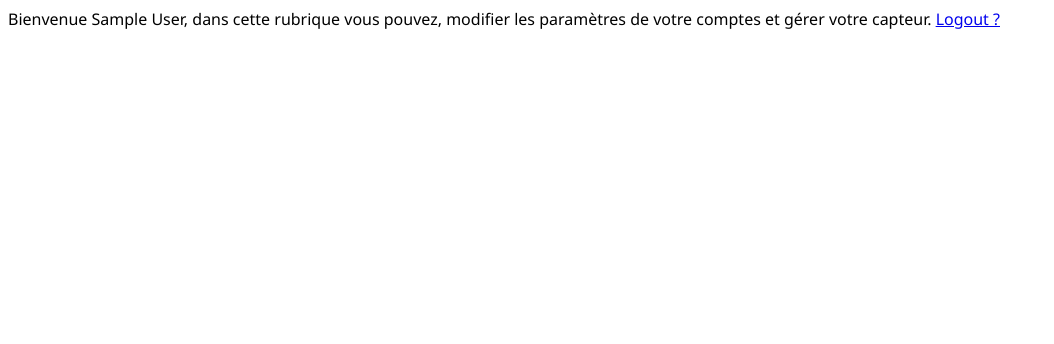
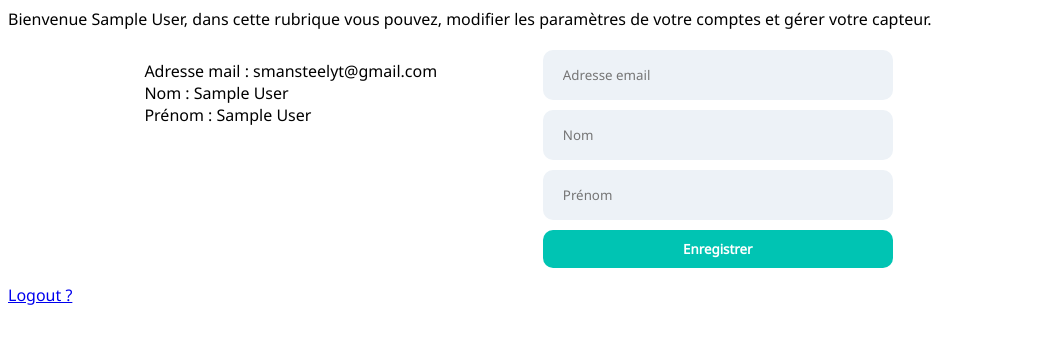
Before and after one commit to smansteel/APP_Info, a PHP site: page /maxime/php/moncompte.php in a window 1280 px wide. Shown: the top 344 px of the page, without its empty margins (0-1054 px from the left). Run offline with PHP 8.4, Linux system fonts and the light colour scheme; the visitor is signed in with stand-in values (Sample User, id 1).

Commit message:
mon compte

```diff
--- a/maxime/php/login.css
+++ b/maxime/php/login.css
@@ -54,7 +54,7 @@ body {
     padding-left: 20px;
     border-color: white;
     background-color: #edf2f7;
-    margin-bottom: 30px;
+    margin-bottom: 10px;
     height: 50px;
     width: 350px;
 }
@@ -116,3 +116,29 @@ body {
     text-decoration: underline;
 
 }
+
+.flex-name{
+    height: 100% ;
+    display: flex;
+    flex-direction: column;
+    flex-wrap: nowrap;
+    text-align: left;
+    padding: 10px;
+    margin-left: 10%;
+    margin-right: auto;
+}
+.flex-edit{
+    margin-left: auto;
+    margin-right: 30%;
+}
+
+
+.changeinfos{
+    display: flex;
+    flex-direction: row;
+    flex-wrap: nowrap;
+    text-align: center;
+    margin-top : 20px;
+    width: 100%;
+
+}
--- a/maxime/php/moncompte.php
+++ b/maxime/php/moncompte.php
@@ -1,6 +1,31 @@
 <link rel="stylesheet" href="login.css">
 <html>
+
    <body>Bienvenue <?php  session_start(); echo $_SESSION["prenom"] ?>, dans cette rubrique vous pouvez, modifier les paramètres de votre comptes et gérer votre capteur.
+   <div class="changeinfos" >
+      <div class="flex-name">
+         <div>Adresse mail : <?php echo $_SESSION["email"];?></div>
+         <div>Nom : <?php echo $_SESSION["nom"];?></div>
+         <div>Prénom : <?php echo $_SESSION["prenom"];?></div>
+      </div>
+
+      <div class="flex-edit">
+         <form action="changeinfos.php" method="post" class="form">
+            <div class="form-edit">
+               <input type="email" name="email" id="email" class="form_field" placeholder="Adresse email"required>
+            </div>
+            <div class="form-edit">
+              <input type="text" name="Nom" id="nom" class="form_field" placeholder="Nom" required>
+            </div>
+            <div class="form-edit">
+               <input type="text" name="Prénom" id="Prenom" class="form_field" placeholder="Prénom" required>
+            </div>
+            <div class="form-example">
+                <input type="submit" value="Enregistrer" class="submit_button">
+            </div>
+         </form>
+      </div>
+   </div>
    <a href=/logout.php>Logout ?<a>
 </body>
 
```
